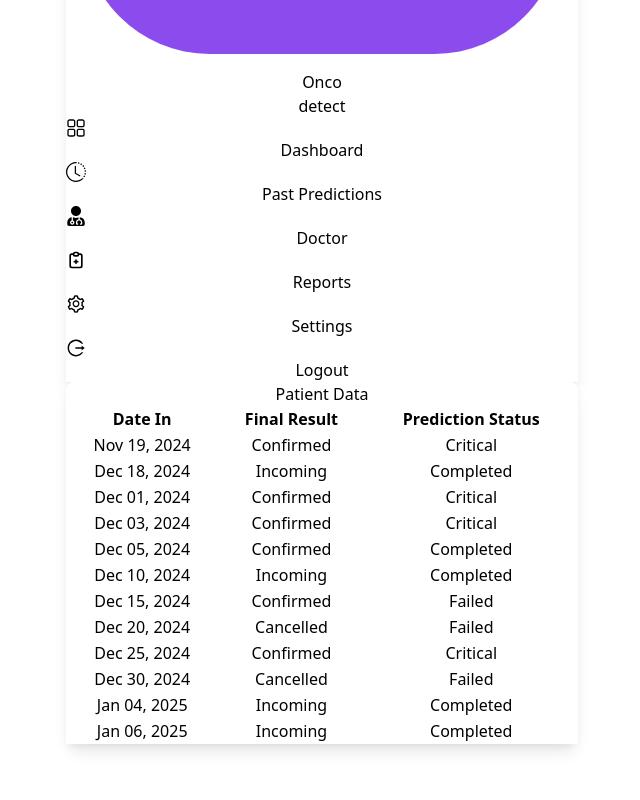
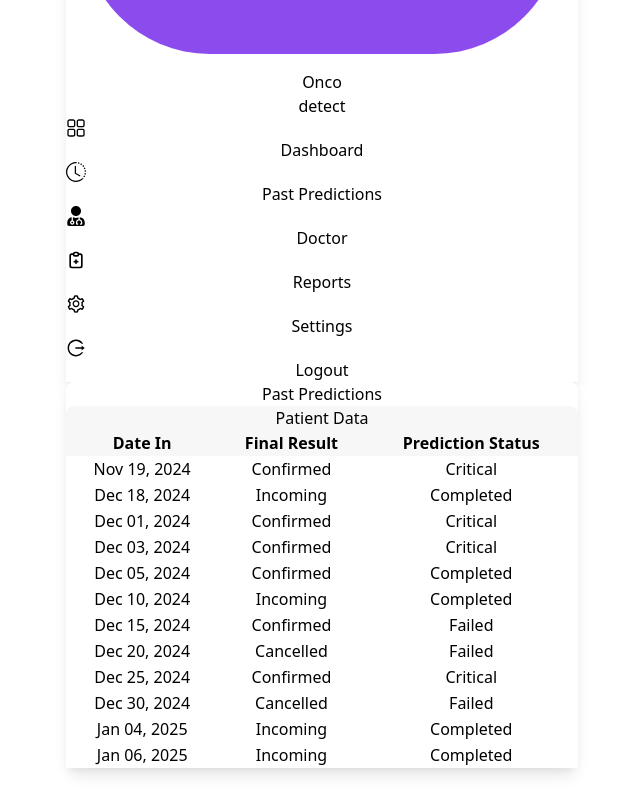
Before and after one commit to ShenalSen/OncoDetect, a React (Vite) app in the folder frontend/: page /past-predictions in a window 1280 px wide. Shown: the part 474-1274 px from the top of the page, without its empty margins (318-958 px from the left). Before the commit the page ends 1250 px from the top, so only its background shows below. Built offline with nearby package versions, Linux system fonts and the light colour scheme.

Commit message:
Justify patients data table

```diff
--- a/frontend/src/Pages/PredictionTable.jsx
+++ b/frontend/src/Pages/PredictionTable.jsx
@@ -16,12 +16,14 @@ const data = [
 ];
 const PastPredictions = () => {
   return (
-    <div className="flex items-center justify-center min-h-screen"> {/* Center the box in the viewport */}
-      <div className="bg-white shadow-lg rounded-lg p-4 max-w-3xl w-full"> {/* Responsive max width */}
-        <h2 className="text-lg font-semibold text-center mb-3">Patient Data</h2>
+    <div className="flex items-center justify-center min-h-screen">
+      <div className="bg-white shadow-lg rounded-lg p-8 max-w-6xl w-full">
+        <h2 className="text-lg font-semibold text-center mb-4">Past Predictions</h2>
+        <div className="bg-gray-100 p-4 shadow-inner rounded-lg">
+          <h3 className="text-md font-semibold text-center mb-2">Patient Data</h3>
           <div className="overflow-x-auto">
-          <table className="table-auto w-full text-sm text-center text-gray-500">
-            <thead className="text-xs text-gray-700 uppercase bg-gray-50">
+            <table className="table-auto w-full text-sm text-center text-gray-600">
+              <thead className="text-xs text-gray-700 uppercase bg-gray-200">
                 <tr>
                   <th scope="col" className="px-4 py-2">Date In</th>
                   <th scope="col" className="px-4 py-2">Final Result</th>
@@ -41,6 +43,7 @@ const PastPredictions = () => {
           </div>
         </div>
       </div>
+    </div>
   );
 };
 
```
Lines whose indentation alone changed are shown as unchanged.
